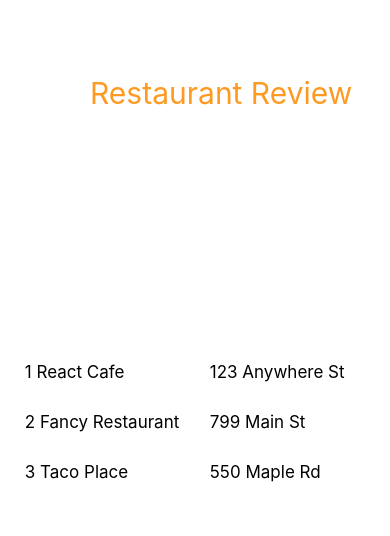
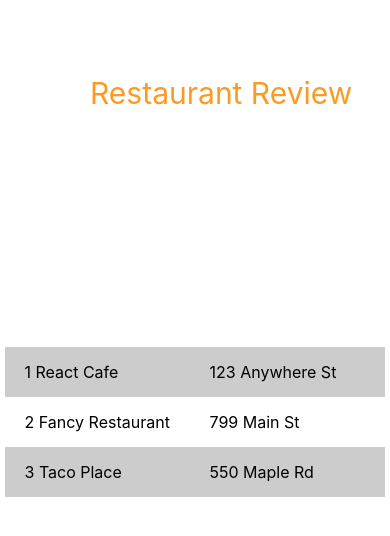
Before and after one commit to masiuciszek/food_review, a React Native app: screen / in a window 390 px wide. Shown: the top 536 px of the page. Built offline with nearby package versions, Linux system fonts and the light colour scheme.

Commit message:
dynamic styling with props into styled components

```diff
--- a/App.tsx
+++ b/App.tsx
@@ -1,7 +1,10 @@
 import React from 'react'
-import {Text, StyleSheet, FlatList, View} from 'react-native'
+import {FlatList, Animated} from 'react-native'
 import styled from 'styled-components/native'
 
+type RestaurantType = {
+  index: number
+}
 const restaurants = [
   {name: 'React Cafe', address: '123 Anywhere St'},
   {name: 'Fancy Restaurant', address: '799 Main St'},
@@ -29,21 +32,22 @@ const Restaurants = styled.View`
   justify-content: center;
   align-items: center;
 `
-const Restaurant = styled.View`
+const Restaurant = styled.View<RestaurantType>`
   padding: 5px;
   flex-direction: row;
   justify-content: center;
   align-items: center;
+  background: ${(props) => (props.index % 2 === 0 ? '#ccc' : '#fff')};
 `
 
 const RestaurantText = styled.Text`
   margin: 5px;
   padding: 5px;
-  font-size: 17px;
+  font-size: 16px;
   flex: 1;
 `
 
-const App = () => {
+const App: React.FC = () => {
   return (
     <AppWrapper>
       <Title>Restaurant Review</Title>
@@ -52,7 +56,7 @@ const App = () => {
           data={restaurants}
           renderItem={({item, index}) => (
             <>
-              <Restaurant>
+              <Restaurant index={index}>
                 <RestaurantText>
                   {' '}
                   {index + 1} {item.name}{' '}
```
